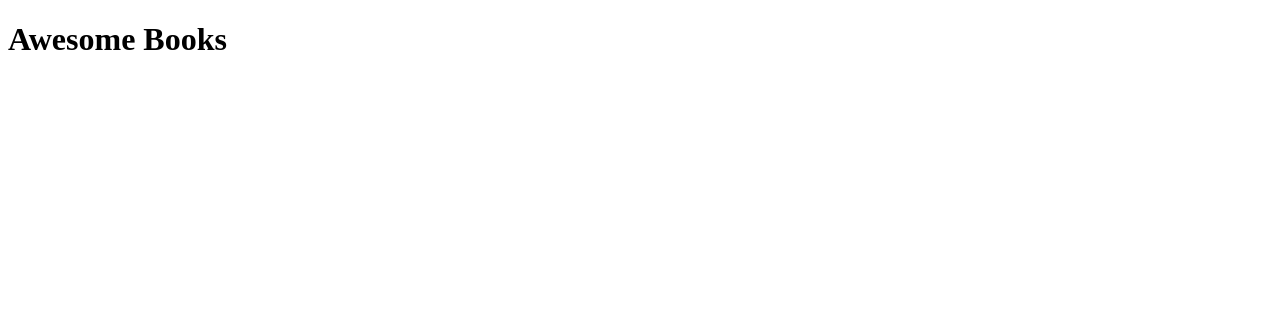
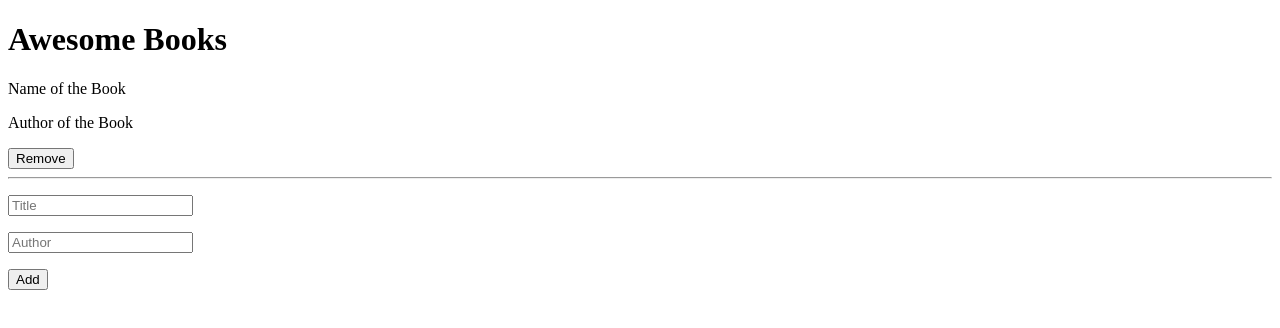
Before and after one commit to deniodev/awesome-books, a website: page index.html in a window 1280 px wide. Drawn offline with Linux system fonts and the light colour scheme.

Commit message:
Add plain HTML file

```diff
--- a/index.html
+++ b/index.html
@@ -9,6 +9,28 @@
 <body>
     <h1>Awesome Books</h1>
 
+    <section>
+        <div>
+            <p>Name of the Book</p>
+            <p>Author of the Book</p>
+            <button>Remove</button>
+            <hr>
+        </div>
+    </section>
+
+    <form action="">
+
+        <p>
+            <input type="text" placeholder="Title">
+        </p>
+        <p>
+            <input type="text" placeholder="Author">
+        </p>
+
+        <button>Add</button>
+    </form>
+
+
 <script src="./main.js"></script>
 </body>
 </html>
```
